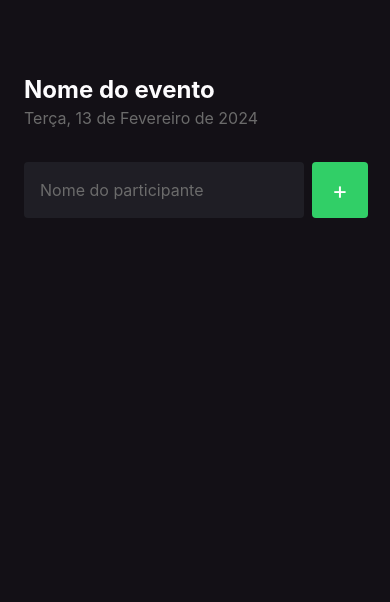
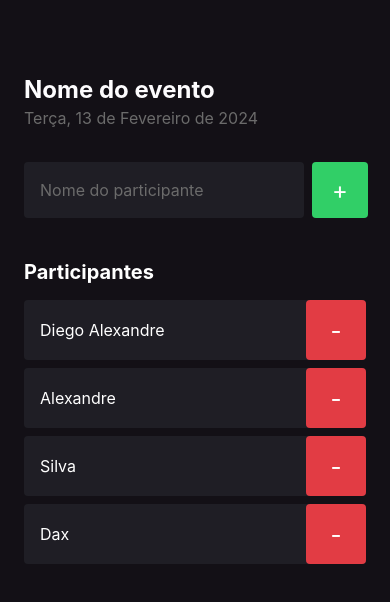
Before and after one commit to DiegoAlexandres/Im-Here-React-Native, a React Native app: screen / in a window 390 px wide. Shown: the top 602 px of the page. Built offline with nearby package versions, Linux system fonts and the light colour scheme.

Commit message:
Componente Participant adicionado na aplicação

```diff
--- a/package.json
+++ b/package.json
@@ -12,7 +12,7 @@
     "expo": "~49.0.15",
     "expo-status-bar": "~1.6.0",
     "react": "18.2.0",
-    "react-native": "0.72.6"
+    "react-native": "0.72.10"
   },
   "devDependencies": {
     "@babel/core": "^7.20.0",
--- a/src/components/Participant/index.tsx
+++ b/src/components/Participant/index.tsx
@@ -0,0 +1,24 @@
+import { Text, TouchableOpacity, View } from 'react-native';
+import { styles } from './styles'
+
+interface Name {
+    name: string;
+}
+
+export function Participant({ name }: Name) {
+
+    return(
+        <View style={styles.participant}>
+            <Text style={styles.name}>
+                {name}
+            </Text>
+
+            <TouchableOpacity style={styles.button}>
+                <Text style={styles.buttonText}>
+                    -
+                </Text>
+            </TouchableOpacity>
+
+        </View>
+    )
+}
--- a/src/components/Participant/styles.ts
+++ b/src/components/Participant/styles.ts
@@ -0,0 +1,36 @@
+import { StyleSheet } from 'react-native';
+
+export const styles = StyleSheet.create({
+    participant: {
+        width: "100%",
+        height: 60,
+        backgroundColor: "#1F1E25",
+        borderRadius: 4,
+        alignItems: "center",
+        justifyContent: "space-between",
+        marginBottom: 8,
+        flexDirection: "row"
+
+    },
+
+    name: {
+        color: "#fff",
+        fontSize: 16,
+        marginLeft: 16,
+    },
+
+    button: {
+        width: 60,
+        height: 60,
+        backgroundColor: "#E23C44",
+        borderRadius: 4,
+        alignItems: "center",
+        justifyContent: "center"
+      },
+
+      buttonText: {
+        color: "#fff",
+        fontSize: 24,
+      },
+
+})
--- a/src/screens/Home/index.tsx
+++ b/src/screens/Home/index.tsx
@@ -1,4 +1,5 @@
 import { Text, TextInput, TouchableOpacity, View } from 'react-native';
+import { Participant } from '../../components/Participant';
 import { styles } from './styles'
 
 export function Home() {
@@ -35,6 +36,14 @@ export function Home() {
 
       </View>
 
+      <Text style={styles.title}>
+        Participantes
+      </Text>
+
+      <Participant name={"Diego Alexandre"}/>
+      <Participant name={"Alexandre"}/>
+      <Participant name={"Silva"}/>
+      <Participant name={"Dax"}/>
 
     </View>
   )
--- a/src/screens/Home/styles.ts
+++ b/src/screens/Home/styles.ts
@@ -51,6 +51,14 @@ export const styles = StyleSheet.create({
       marginTop: 34,
       marginBottom: 42,
       gap: 8,
-    }
+    },
+
+    title: {
+      color: "#fff",
+      fontSize: 20,
+      fontWeight: "bold",
+      marginBottom: 16,
+
+  },
 
   })
```
Also changed, not shown: 1 other file (tests, documents, lock files or other folders).
